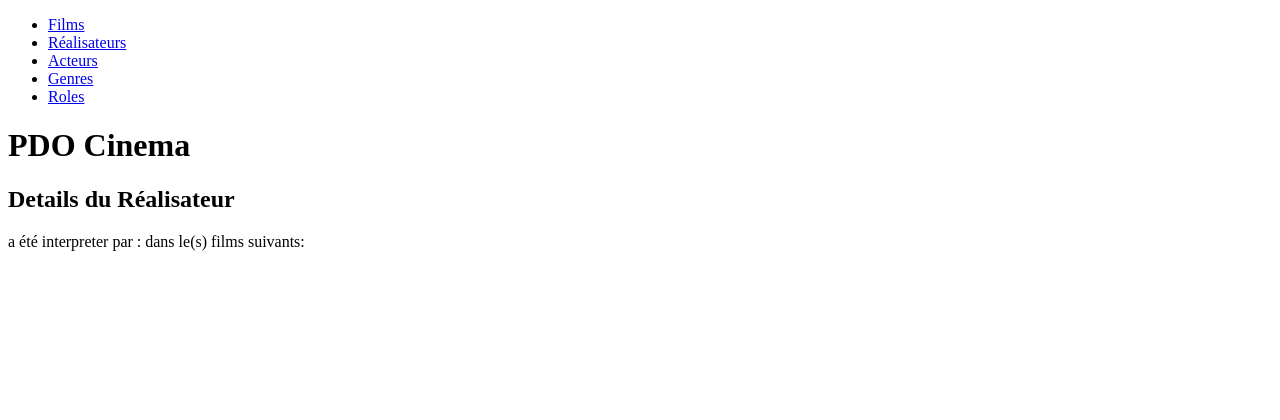
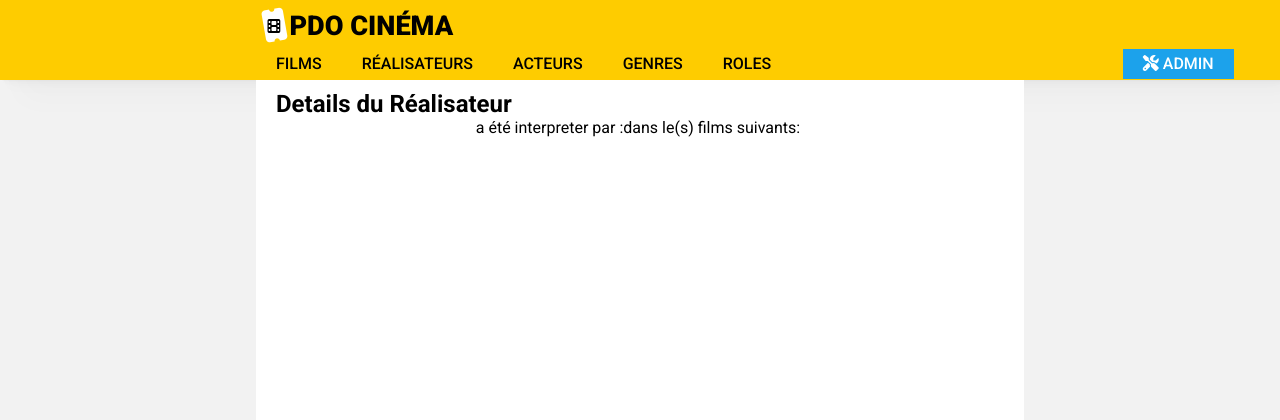
Before and after one commit to romdk/cinema, a PHP site: template view/detailRole.php in a window 1280 px wide. Shown: the top 420 px of the page. Before the commit the page ends 251 px from the top, so only its background shows below. Run offline with PHP 8.4, Linux system fonts and the light colour scheme; the template is opened without the code that fills it, so the values that code supplies are empty.

Commit message:
modif template

```diff
--- a/view/template.php
+++ b/view/template.php
@@ -4,21 +4,30 @@
     <meta charset="UTF-8">
     <meta http-equiv="X-UA-Compatible" content="IE=edge">
     <meta name="viewport" content="width=device-width, initial-scale=1.0">
+    <link
+      rel="stylesheet"
+      href="https://cdnjs.cloudflare.com/ajax/libs/font-awesome/6.2.0/css/all.min.css"
+      integrity="sha512-xh6O/CkQoPOWDdYTDqeRdPCVd1SpvCA9XXcUnZS2FmJNp1coAFzvtCN9BmamE+4aHK8yyUHUSCcJHgXloTyT2A=="
+      crossorigin="anonymous"
+      referrerpolicy="no-referrer"
+    />
+    <link rel="stylesheet" href="public/style.css">
     <title><?= $titre ?></title>
 </head>
 <body>
     <nav>
+    <h1><i class="fa-solid fa-ticket-simple"></i><i class="fa-solid fa-film"></i>PDO Cinéma</h1>
         <ul>
             <li><a href="index.php?action=listFilms">Films</a></li>
             <li><a href="index.php?action=listRealisateurs">Réalisateurs</a></li>
             <li><a href="index.php?action=listActeurs">Acteurs</a></li>
             <li><a href="index.php?action=listGenres">Genres</a></li>
             <li><a href="index.php?action=listRoles">Roles</a></li>
+            <li><a href="admin.php"><i class="fa-solid fa-screwdriver-wrench"></i> Admin</a></li>
         </ul>
     </nav>
     <main>
-        <div>
-            <h1>PDO Cinema</h1>
+        <div class='contenu'>
             <h2><?= $titre_secondaire ?></h2>
             <?= $contenu ?>
         </div>
```
